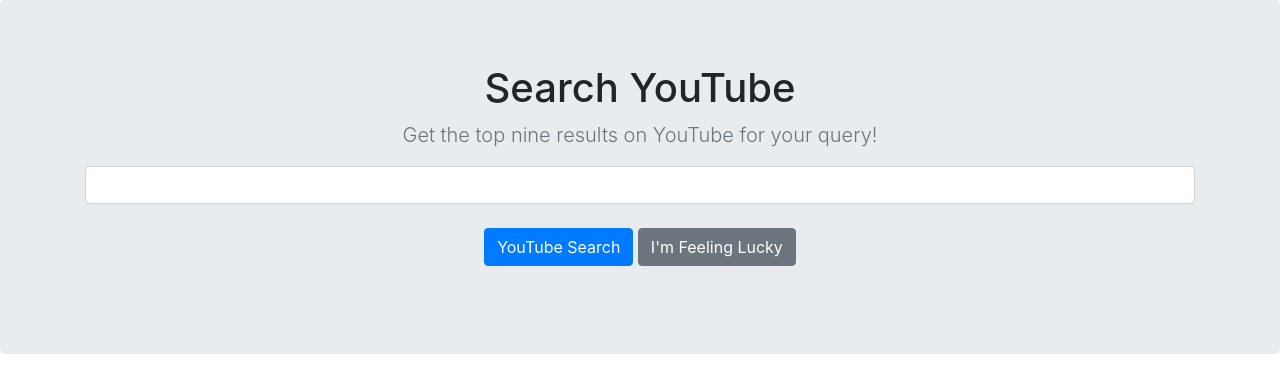
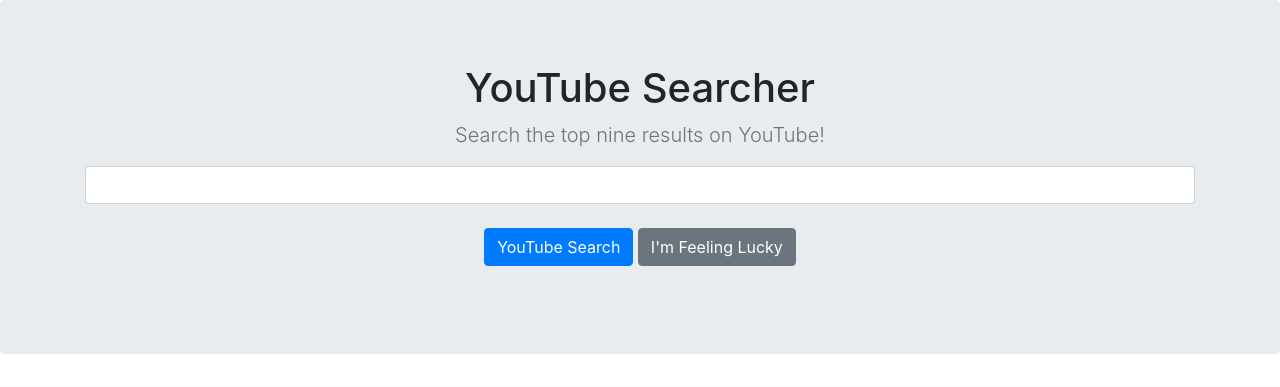
Before and after one commit to CSU-ITCapstone-Fall-23/UnSub, a Flask app: page / in a window 1280 px wide. Shown: the top 387 px of the page. Run offline with Flask 3, Linux system fonts and the light colour scheme; some libraries are stand-ins or nearby versions.

Commit message:
final upload

```diff
--- a/flask_unsub/routes.py
+++ b/flask_unsub/routes.py
@@ -7,21 +7,6 @@
 from authlib.integrations.flask_client import OAuth
 
 app = Flask(__name__)
-app.secret_key = 'random secret'
-
-# oauth config
-oauth = OAuth(app)
-google = oauth.register(
-    name = 'google',
-    client_id = '854070362812-sjj9su577pl27l09vg545jsf5o980jk8.apps.googleusercontent.com',
-    client_secret='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',
-    access_token_url = 'https://accounts.google.com/o/oauth2/token',
-    access_token_params = None,
-    authorize_url = 'https://accounts.google.com/o/oauth2/auth',
-    authorize_params = None,
-    api_base_url = 'https://www.googleapis.com/oauth2/v1/',
-    client_kwargs = { 'scope' : 'openid profile email '}
-)
 
 main = Blueprint("main", __name__)
 
@@ -72,22 +57,3 @@
             videos.append(video_data)
 
     return render_template("index.html", videos=videos)
-
-
-
-@main.route('/login')
-def login():
-    google = oauth.create_client('google')
-    redirect_uri = url_for('authorize', _external=True)
-    return google.authorize_redirect(redirect_uri)
-
-@main.route('/authorize')
-def authorize():
-    google = oauth.create_client('google')
-    token = google.authorize_access_token()
-    resp = google.get('userinfo')
-    resp.raise_for_status()
-    user_info = resp.json()
-    # do something with the token and profile
-    session['email'] = user_info['email']
-    return redirect('/')
--- a/flask_unsub/templates/index.html
+++ b/flask_unsub/templates/index.html
@@ -3,11 +3,10 @@
     <head>
         <meta charset="utf-8">
         <meta name="viewport" content="width=device-width, initial-scale=1, shrink-to-fit=no">
-        <title>Search YouTube</title>
+        <title>YouTube Searcher</title>
 
         <!-- Bootstrap core CSS -->
         <link href="https://stackpath.bootstrapcdn.com/bootstrap/4.3.1/css/bootstrap.min.css" rel="stylesheet" integrity="sha384-ggOyR0iXCbMQv3Xipma34MD+dH/1fQ784/j6cY/iJTQUOhcWr7x9JvoRxT2MZw1T" crossorigin="anonymous">
-
 
         <style>
         .bd-placeholder-img {
@@ -34,8 +33,8 @@
 
             <section class="jumbotron text-center">
                 <div class="container">
-                <h1 class="jumbotron-heading">Search YouTube</h1>
-                <p class="lead text-muted">Get the top nine results on YouTube for your query!</p>
+                <h1 class="jumbotron-heading">YouTube Searcher</h1>
+                <p class="lead text-muted">Search the top nine results on YouTube!</p>
                 <form method="POST">
                     <div class="input-group mb-3">
                         <input type="text" name="query" class="form-control">
--- a/requirements.txt
+++ /dev/null
@@ -1,3 +0,0 @@
-flask==3.0.0
-Authlib Flask==1.2.1
-requests==1.0.0
```
Also changed, not shown: README.md.
